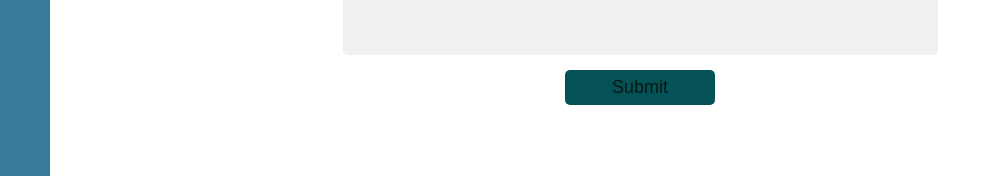
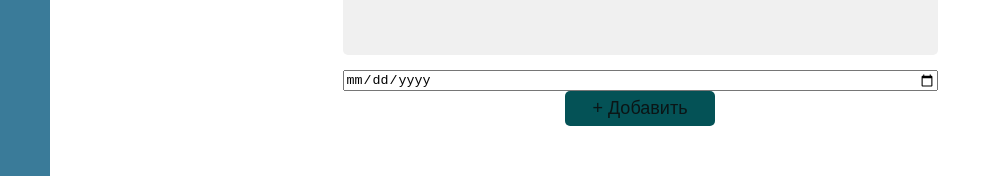
Before and after one commit to VladGin2017/timetask_front, a React (Create React App) app in the folder timetask_front/: page /today in a window 1280 px wide. Both pictures are taken after a click on the button "+ Добавить". Shown: the part 401-577 px from the top of the page, without its empty margins (0-1001 px from the left). Built offline with nearby package versions, Linux system fonts and the light colour scheme; no server answers.

Commit message:
Added new value for button

```diff
--- a/timetask_front/src/TodoApp/AddTodoApp.js
+++ b/timetask_front/src/TodoApp/AddTodoApp.js
@@ -4,18 +4,20 @@ import Context from "../context";
 export default function AddTodoApp() {
     const [title, setTitle] = useState();
     const [description, setDescription] = useState();
+    const [date, setDate] = useState();
     const { addTodo } = useContext(Context);
 
     function handleSubmit(e) {
         e.preventDefault();
-        addTodo(title, description);
+        addTodo(title, description, date);
         }
         return (
             <div className="register-form__container">
                 <form onSubmit={handleSubmit} className='register-form__form'>
                     <input type='text' id='title' name='title' value={title} onChange={e => setTitle(e.target.value)} placeholder='Название задачи' className="register-form__input" required></input>
                     <textarea type='text' id='description' name='description' value={description} onChange={e => setDescription(e.target.value)} placeholder='Описание задачи' className="register-form__input" rows='10' cols='50' required></textarea>
-                    <input type='submit' className="btn register-form__btn"></input>
+                    <input type='date' id='date' name='date' value={date} onChange={e => setDate(e.target.value)} required></input>
+                    <input type='submit' className="btn register-form__btn" value='+ Добавить'></input>
                 </form>
             </div>
 
```
